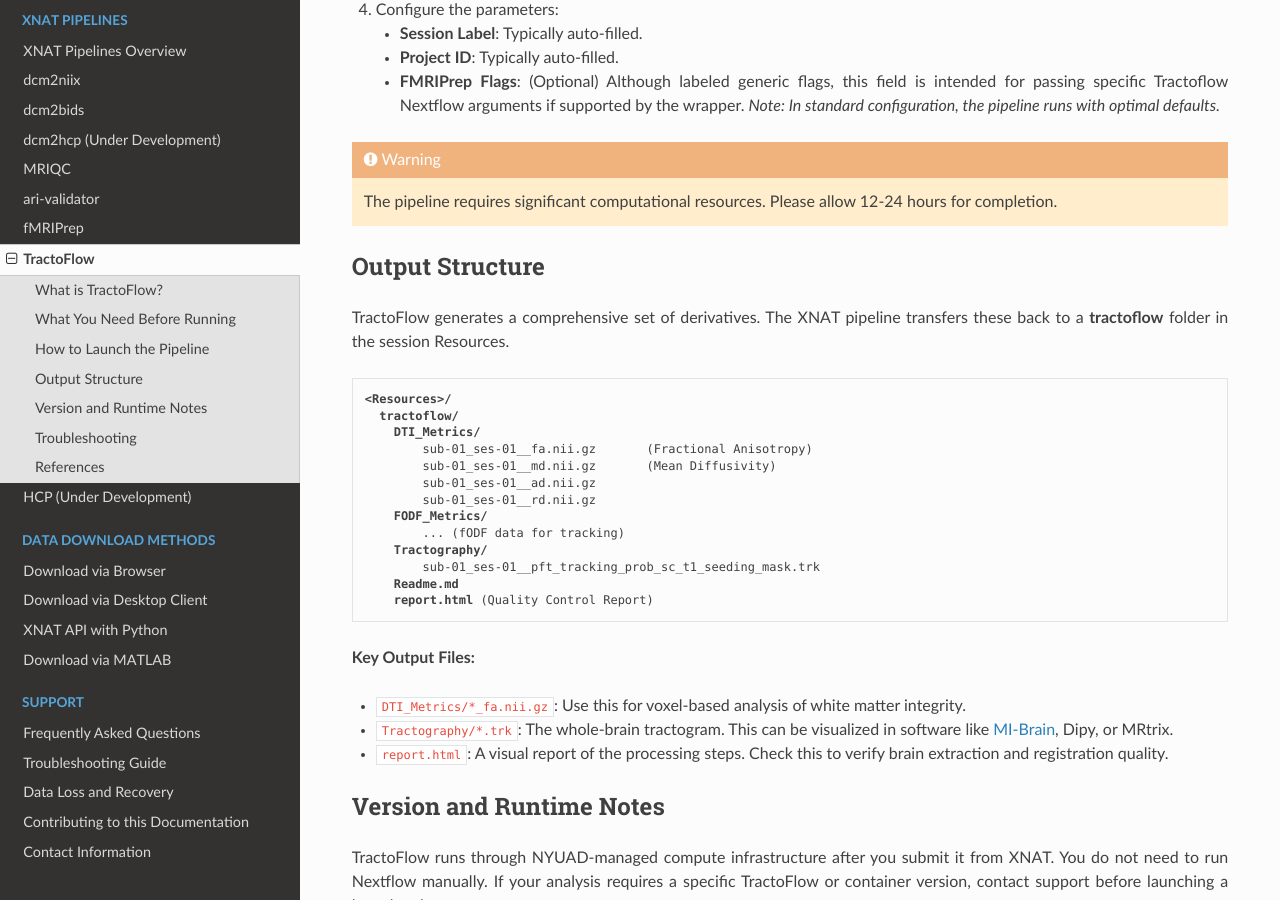
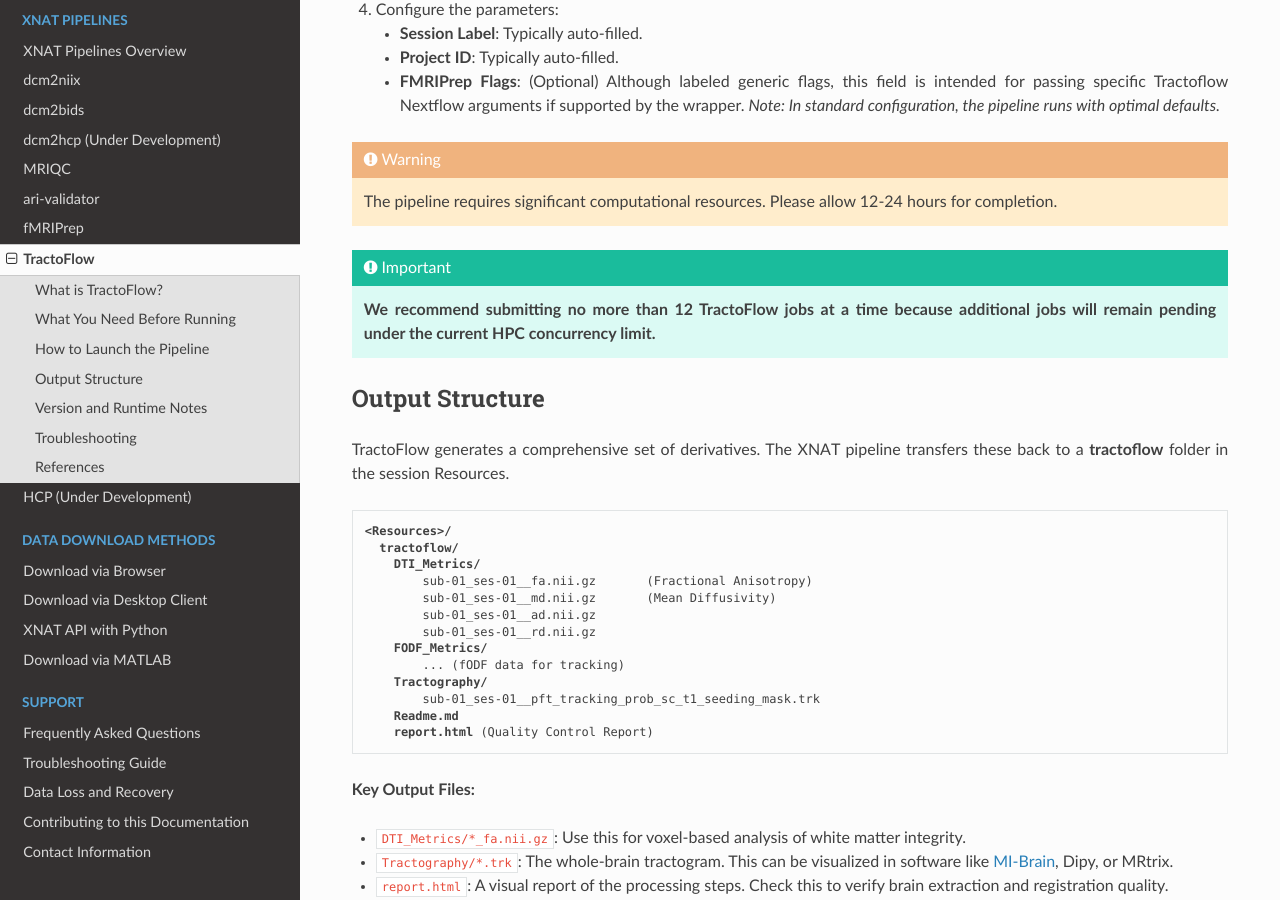
Before and after one commit to BioMedicalImaging-Core-NYUAD/xnat-docs, a Sphinx documentation site: the page built from docs/source/processing_pipelines/tractoflow.rst, in a window 1280 px wide and 900 px high, scrolled down 1158 px. Built offline with Sphinx 7.4.7 and the Read the Docs theme 3.1.0, drawn with Linux system fonts in a browser that asks for light colours.

Commit message:
Update tractoflow.rst

```diff
--- a/docs/source/processing_pipelines/tractoflow.rst
+++ b/docs/source/processing_pipelines/tractoflow.rst
@@ -47,6 +47,9 @@ How to Launch the Pipeline
 .. warning::
    The pipeline requires significant computational resources. Please allow 12-24 hours for completion.
 
+.. important::
+   **We recommend submitting no more than 12 TractoFlow jobs at a time because additional jobs will remain pending under the current HPC concurrency limit.**
+
 Output Structure
 ----------------
 
```
